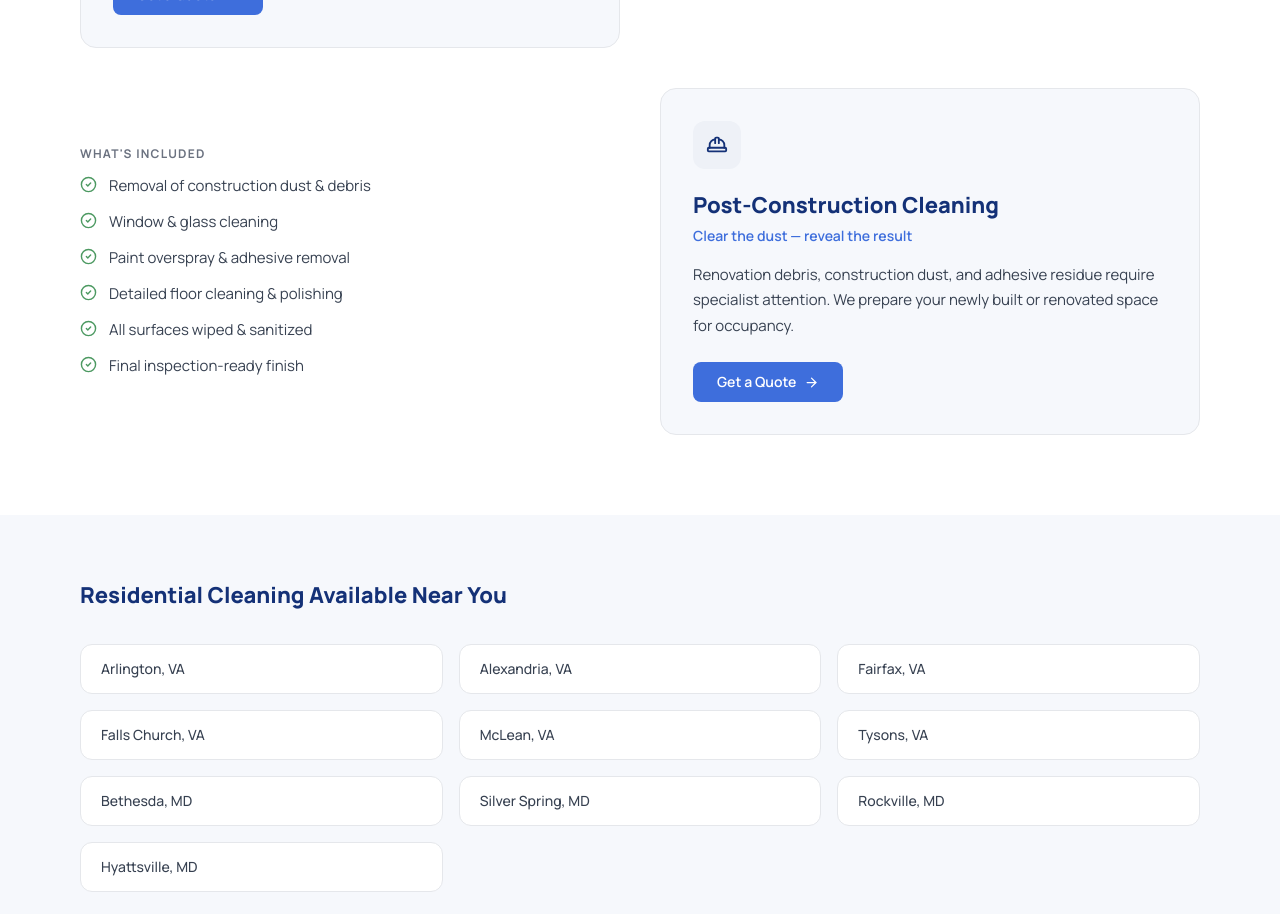
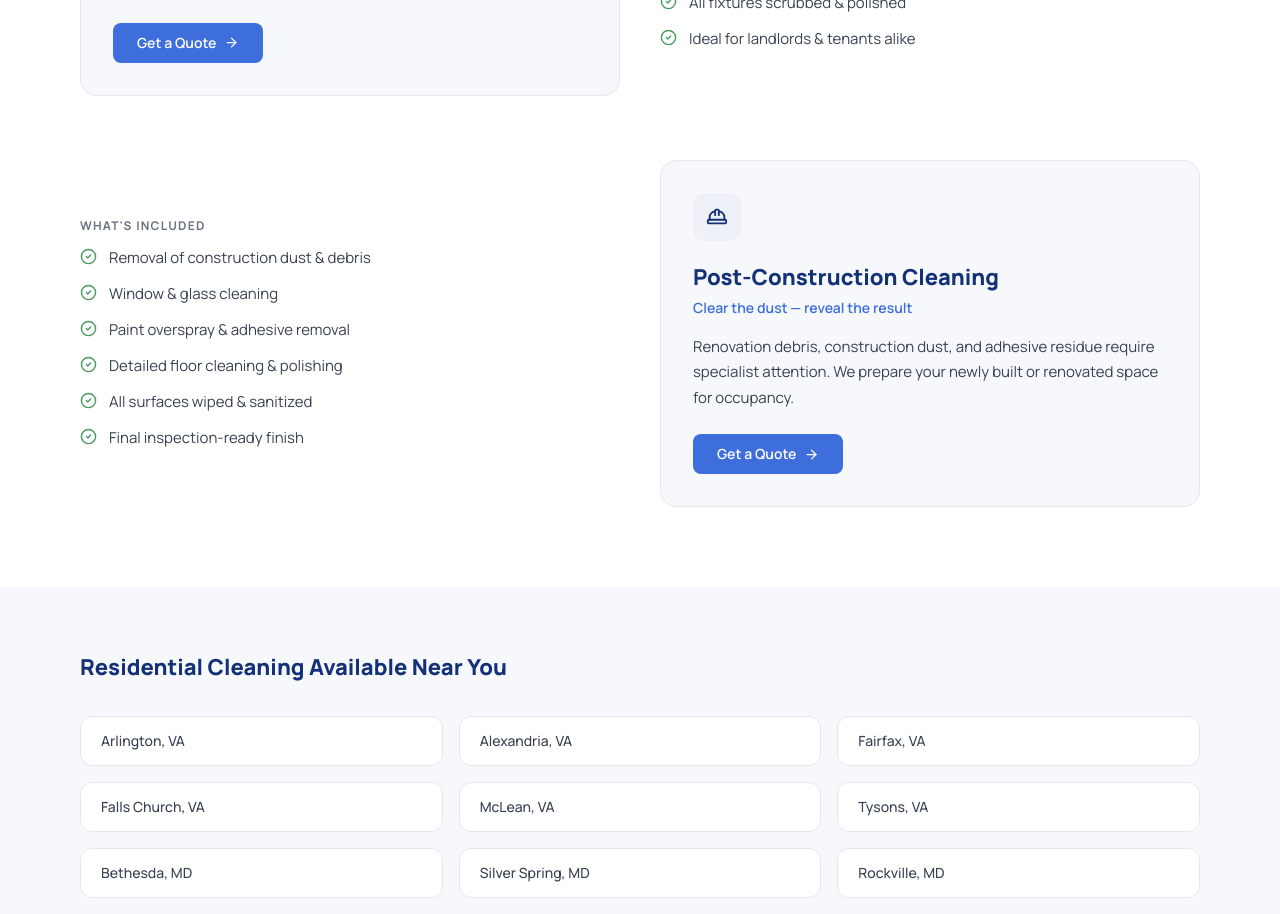
Before and after one commit to mjacobg2002-ant/DulaneyMaids, a React (Vite) app: page /residential in a window 1280 px wide. Shown: the part 1848-2762 px from the top of the page. Built offline with nearby package versions, Linux system fonts and the light colour scheme.

Commit message:
Update Residential.tsx

```diff
--- a/src/app/pages/Residential.tsx
+++ b/src/app/pages/Residential.tsx
@@ -1,10 +1,10 @@
 import { Link } from 'react-router';
+import { motion, useReducedMotion } from 'motion/react';
 import { CheckCircle2, ArrowRight, Home, Sparkles, MoveRight, HardHat } from 'lucide-react';
 import { CTABand } from '../components/CTABand';
 import { cities } from '../data/cities';
 
 const HERO_IMG = 'https://images.unsplash.com/photo-1628745277862-bc0b2d68c50c?w=1200&h=550&fit=crop&auto=format';
-const INTERIOR_IMG = 'https://images.unsplash.com/photo-1613545325278-f24b0cae1224?w=700&h=500&fit=crop&auto=format';
 
 const services = [
   {
@@ -27,7 +27,7 @@ const services = [
     icon: <Sparkles size={22} />,
     title: 'Deep Cleaning',
     headline: 'A thorough clean from top to bottom',
-    desc: 'When routine maintenance isn\'t enough, our deep clean tackles every corner — inside cabinets, behind appliances, tile grout, and beyond.',
+    desc: "When routine maintenance isn't enough, our deep clean tackles every corner — inside cabinets, behind appliances, tile grout, and beyond.",
     includes: [
       'Everything in standard cleaning',
       'Inside oven, refrigerator &amp; cabinets',
@@ -42,7 +42,7 @@ const services = [
     icon: <MoveRight size={22} />,
     title: 'Move-In / Move-Out Cleaning',
     headline: 'Start fresh — or leave it spotless',
-    desc: 'Whether you\'re arriving at a new home or handing over the keys, our move cleaning ensures every inch is ready for what\'s next.',
+    desc: "Whether you're arriving at a new home or handing over the keys, our move cleaning ensures every inch is ready for what's next.",
     includes: [
       'Complete deep clean of all rooms',
       'Inside all cabinets &amp; closets',
@@ -69,9 +69,44 @@ const services = [
   },
 ];
 
+const EASE = [0.22, 1, 0.36, 1] as const;
+
+const fadeUp = {
+  hidden: { opacity: 0, y: 24, scale: 0.98 },
+  visible: { opacity: 1, y: 0, scale: 1, transition: { duration: 0.55, ease: EASE } },
+};
+
 export function Residential() {
   const vaLinks = cities.filter((c) => c.region === 'northern-va').slice(0, 6);
   const mdLinks = cities.filter((c) => c.region === 'maryland').slice(0, 4);
+  const shouldReduceMotion = useReducedMotion();
+
+  const inView = (delay = 0) =>
+    shouldReduceMotion
+      ? {}
+      : {
+          initial: 'hidden' as const,
+          whileInView: 'visible' as const,
+          viewport: { once: true, amount: 0.2 },
+          variants: {
+            hidden: { opacity: 0, y: 24, scale: 0.98 },
+            visible: { opacity: 1, y: 0, scale: 1, transition: { duration: 0.55, ease: EASE, delay } },
+          },
+        };
+
+  const staggerGrid = shouldReduceMotion
+    ? {}
+    : {
+        initial: 'hidden' as const,
+        whileInView: 'visible' as const,
+        viewport: { once: true, amount: 0.1 },
+        variants: {
+          hidden: {},
+          visible: { transition: { staggerChildren: 0.08, delayChildren: 0.05 } },
+        },
+      };
+
+  const card = shouldReduceMotion ? {} : { variants: fadeUp };
 
   return (
     <div>
@@ -83,23 +118,40 @@ export function Residential() {
           className="w-full h-64 lg:h-80 object-cover opacity-25 absolute inset-0"
         />
         <div className="relative max-w-[1200px] mx-auto px-6 lg:px-10 py-20 lg:py-24">
-          <p
+          <motion.p
             className="text-[#F7D156] text-xs mb-3"
             style={{ fontWeight: 700, letterSpacing: '0.12em', textTransform: 'uppercase' }}
+            initial={shouldReduceMotion ? false : { opacity: 0, y: 12 }}
+            animate={{ opacity: 1, y: 0 }}
+            transition={{ duration: 0.5, ease: EASE }}
           >
             Residential Cleaning — DMV
-          </p>
-          <h1
+          </motion.p>
+          <motion.h1
             className="text-white mb-5"
             style={{ fontSize: 'clamp(32px, 5vw, 52px)', fontWeight: 800, lineHeight: 1.15 }}
+            initial={shouldReduceMotion ? false : { opacity: 0, y: 20 }}
+            animate={{ opacity: 1, y: 0 }}
+            transition={{ duration: 0.6, ease: EASE, delay: 0.1 }}
           >
             Residential Cleaning in the DMV
-          </h1>
-          <p className="text-white/80 max-w-2xl mb-8" style={{ fontSize: '18px', lineHeight: '1.7' }}>
+          </motion.h1>
+          <motion.p
+            className="text-white/80 max-w-2xl mb-8"
+            style={{ fontSize: '18px', lineHeight: '1.7' }}
+            initial={shouldReduceMotion ? false : { opacity: 0, y: 16 }}
+            animate={{ opacity: 1, y: 0 }}
+            transition={{ duration: 0.55, ease: EASE, delay: 0.2 }}
+          >
             Professional house cleaning and maid service for homes across Northern Virginia, Washington DC, and
             Maryland. Tailored quotes, flexible scheduling, and reliable results.
-          </p>
-          <div className="flex flex-wrap gap-4">
+          </motion.p>
+          <motion.div
+            className="flex flex-wrap gap-4"
+            initial={shouldReduceMotion ? false : { opacity: 0, y: 12 }}
+            animate={{ opacity: 1, y: 0 }}
+            transition={{ duration: 0.5, ease: EASE, delay: 0.3 }}
+          >
             <Link
               to="/contact"
               style={{ backgroundColor: '#3E6EDC', fontWeight: 700 }}
@@ -114,14 +166,14 @@ export function Residential() {
             >
               View Service Areas
             </Link>
-          </div>
+          </motion.div>
         </div>
       </section>
 
       {/* ─── Services ─────────────────────────────────────────── */}
       <section className="py-20 bg-white">
         <div className="max-w-[1200px] mx-auto px-6 lg:px-10">
-          <div className="text-center mb-14">
+          <motion.div className="text-center mb-14" {...inView()}>
             <h2
               className="text-[#143177] mb-4"
               style={{ fontSize: 'clamp(26px, 4vw, 38px)', fontWeight: 800 }}
@@ -132,13 +184,14 @@ export function Residential() {
               From routine upkeep to deep cleans, move services, and post-construction — each service is
               adapted to your home and schedule.
             </p>
-          </div>
+          </motion.div>
 
-          <div className="flex flex-col gap-10">
+          <div className="flex flex-col gap-16">
             {services.map((s, i) => (
-              <div
+              <motion.div
                 key={s.id}
                 id={s.id}
+                {...inView()}
                 className={`grid lg:grid-cols-2 gap-10 items-center ${i % 2 === 1 ? 'lg:[&>*:first-child]:order-2' : ''}`}
               >
                 <div className="bg-[#F6F8FC] rounded-2xl p-8 border border-[#E5E7EB]">
@@ -185,7 +238,7 @@ export function Residential() {
                     ))}
                   </ul>
                 </div>
-              </div>
+              </motion.div>
             ))}
           </div>
         </div>
@@ -194,23 +247,31 @@ export function Residential() {
       {/* ─── Internal Links ────────────────────────────────────── */}
       <section className="py-16 bg-[#F6F8FC]">
         <div className="max-w-[1200px] mx-auto px-6 lg:px-10">
-          <h2 className="text-[#143177] mb-8" style={{ fontSize: '22px', fontWeight: 800 }}>
+          <motion.h2
+            className="text-[#143177] mb-8"
+            style={{ fontSize: '22px', fontWeight: 800 }}
+            {...inView()}
+          >
             Residential Cleaning Available Near You
-          </h2>
-          <div className="grid sm:grid-cols-2 lg:grid-cols-3 gap-4">
+          </motion.h2>
+          <motion.div className="grid sm:grid-cols-2 lg:grid-cols-3 gap-4" {...staggerGrid}>
             {[...vaLinks, ...mdLinks].map((city) => (
+              <motion.div key={city.slug} {...card}>
                 <Link
-                key={city.slug}
                   to={`/service-areas/${city.slug}`}
                   className="flex items-center justify-between bg-white rounded-xl px-5 py-3.5 border border-[#E5E7EB] hover:border-[#3E6EDC] transition-colors group"
                 >
-                <span className="text-[#374151] text-sm group-hover:text-[#143177] transition-colors" style={{ fontWeight: 500 }}>
+                  <span
+                    className="text-[#374151] text-sm group-hover:text-[#143177] transition-colors"
+                    style={{ fontWeight: 500 }}
+                  >
                     {city.name}, {city.state}
                   </span>
                   <ArrowRight size={14} className="text-[#3E6EDC] opacity-0 group-hover:opacity-100 transition-opacity" />
                 </Link>
+              </motion.div>
             ))}
-          </div>
+          </motion.div>
         </div>
       </section>
 
```
Lines whose indentation alone changed are shown as unchanged.
